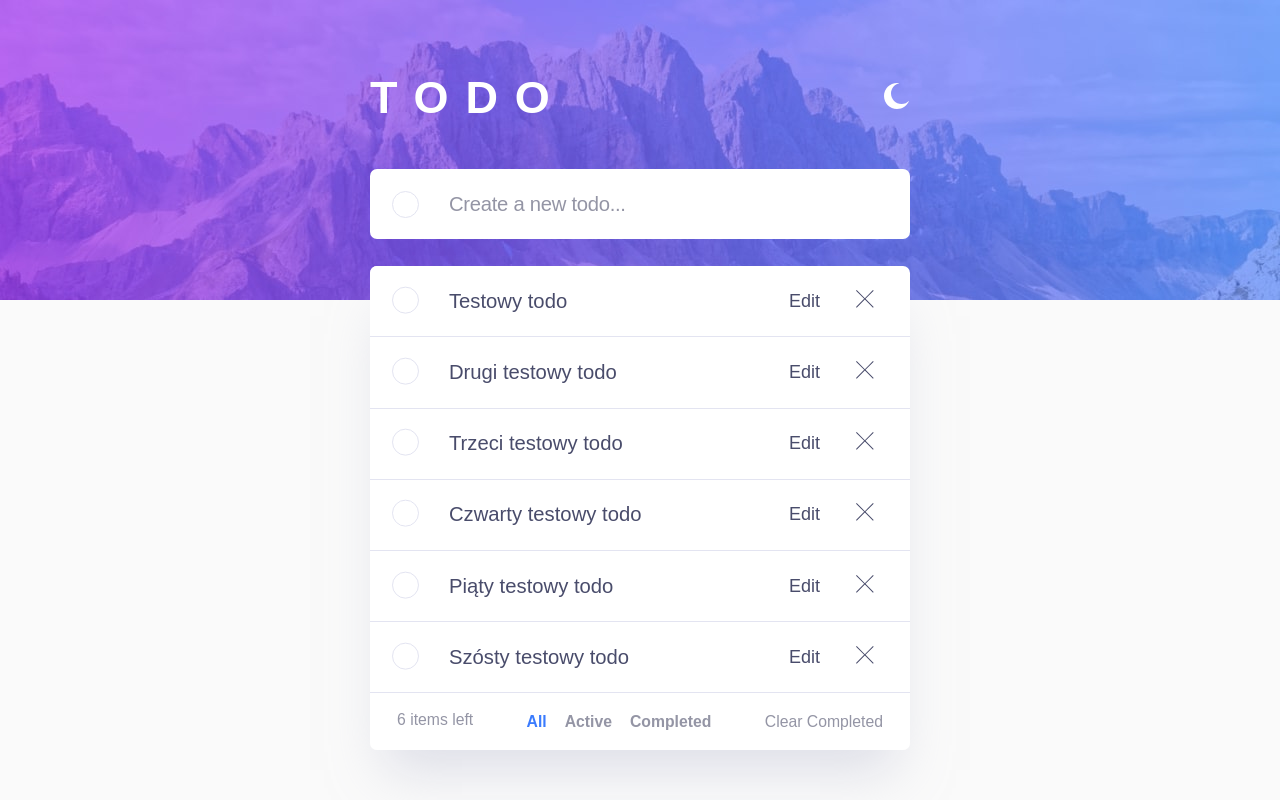
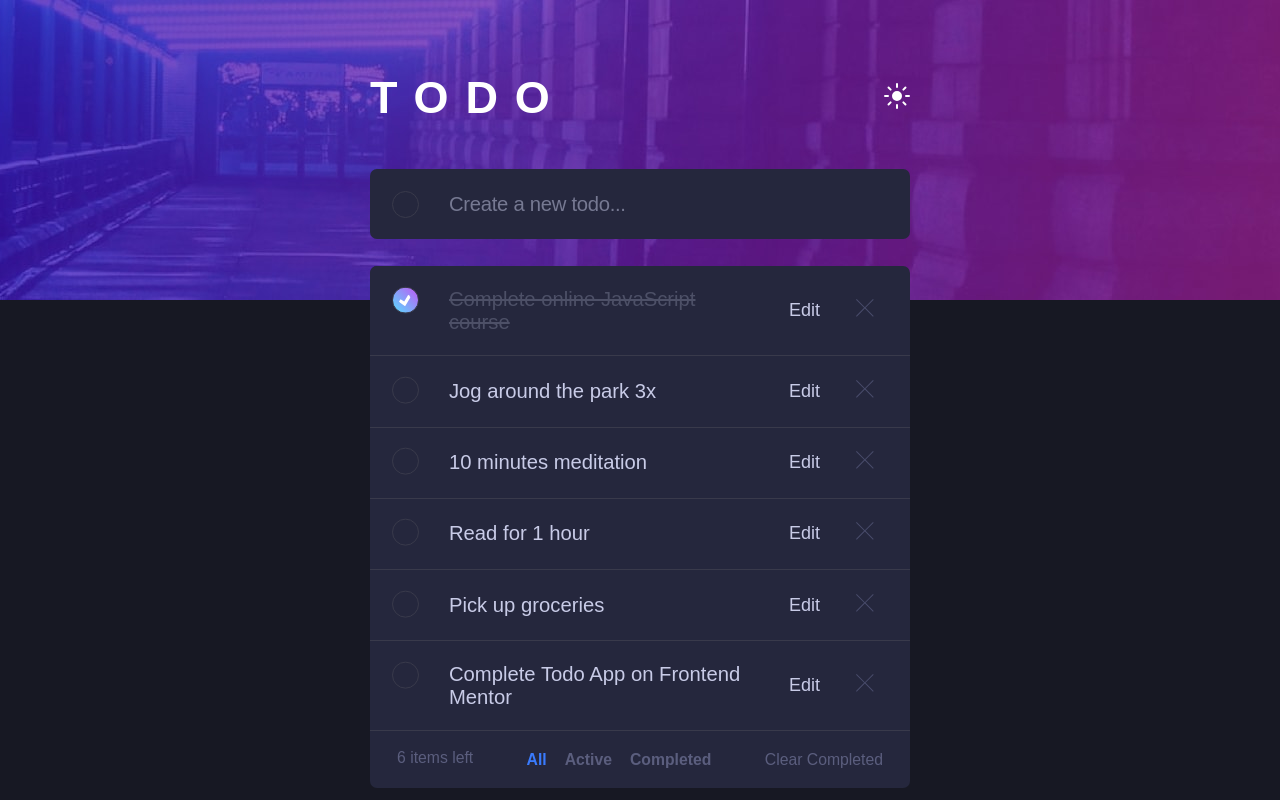
Before and after one commit to SlawekZet/todo-list-repo, a React app: page / in a window 1280 px wide. Built offline with nearby package versions, Linux system fonts and the light colour scheme; the HTML template or start-up script is replaced by a standard one.

Commit message:
Add files via upload

```diff
--- a/src/components/TodoList/TodoList.jsx
+++ b/src/components/TodoList/TodoList.jsx
@@ -8,12 +8,12 @@
 
 export const TodoList = () => {
   const [todos, setTodos] = useState([
-    { id: 1, label: "Testowy todo", completed: false },
-    { id: 2, label: "Drugi testowy todo", completed: false },
-    { id: 3, label: "Trzeci testowy todo", completed: false },
-    { id: 4, label: "Czwarty testowy todo", completed: false },
-    { id: 5, label: "Piąty testowy todo", completed: false },
-    { id: 6, label: "Szósty testowy todo", completed: false },
+    { id: 1, label: "Complete online JavaScript course", completed: true },
+    { id: 2, label: "Jog around the park 3x", completed: false },
+    { id: 3, label: "10 minutes meditation", completed: false },
+    { id: 4, label: "Read for 1 hour", completed: false },
+    { id: 5, label: "Pick up groceries", completed: false },
+    { id: 6, label: "Complete Todo App on Frontend Mentor", completed: false },
   ]);
   const [filter, setFilter] = useState("all");
 
--- a/src/context/ThemeContext.jsx
+++ b/src/context/ThemeContext.jsx
@@ -11,7 +11,7 @@
 };
 
 export const ThemeProvider = ({ children }) => {
-  const [theme, setTheme] = useState("light");
+  const [theme, setTheme] = useState("dark");
 
   const toggleTheme = () => {
     let newTheme = "";
```
